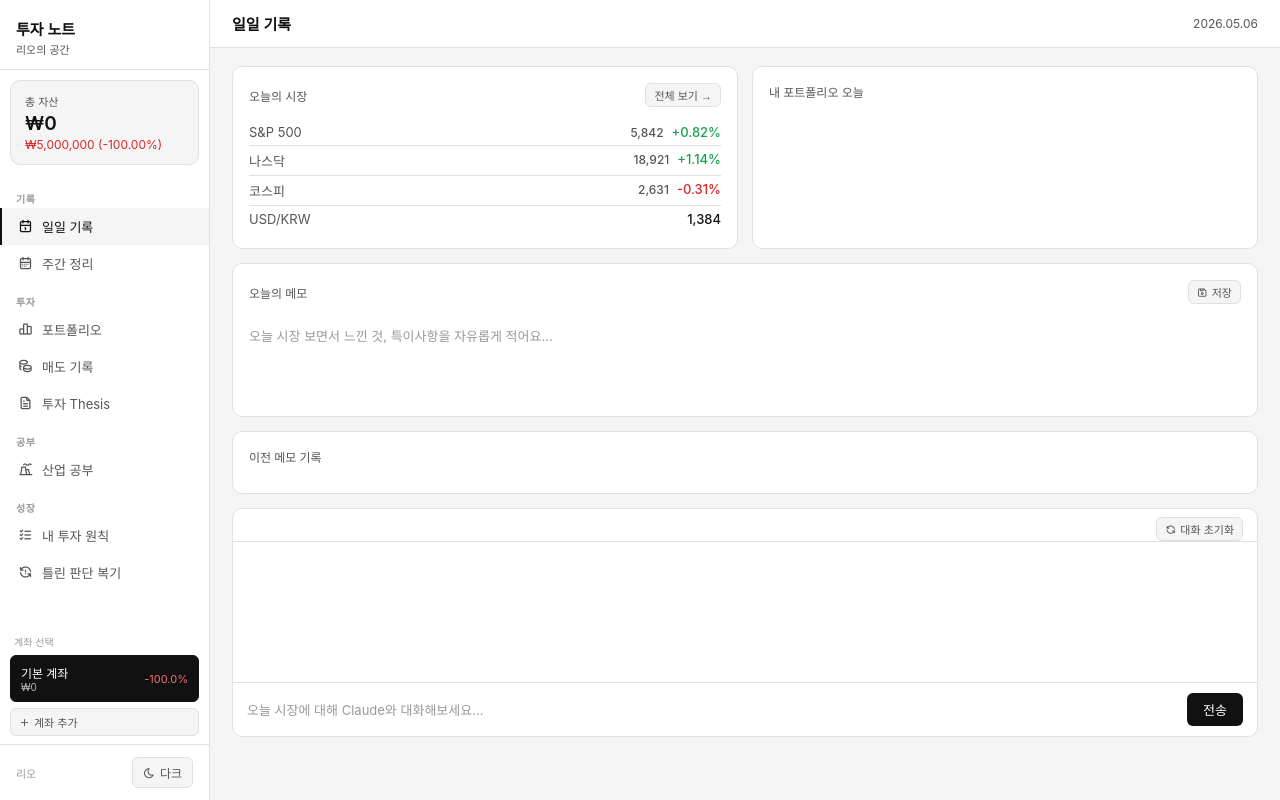
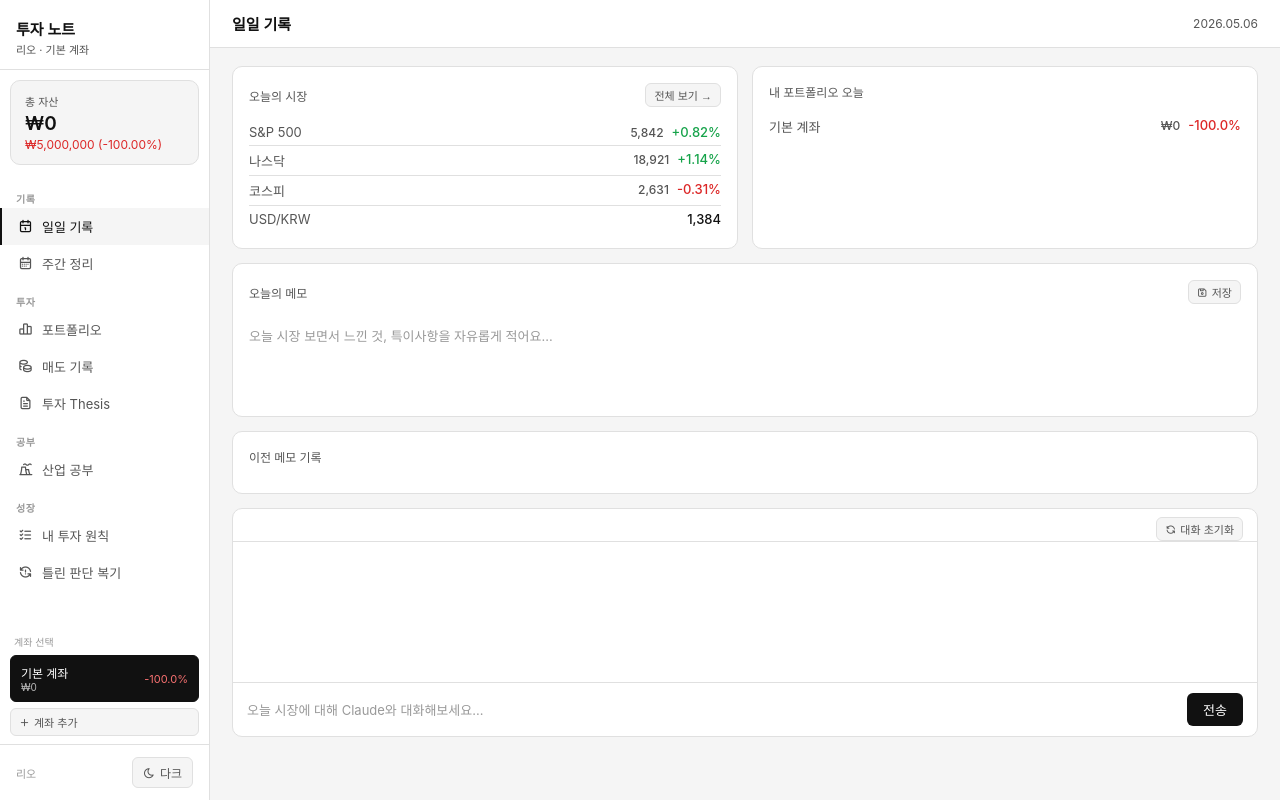
Before and after one commit to hyunseochu0717-sudo/invest-app, a website: page public/index.html in a window 1280 px wide. Drawn offline with Linux system fonts and the light colour scheme.

Commit message:
fix account name error

```diff
--- a/public/index.html
+++ b/public/index.html
@@ -197,7 +197,7 @@ textarea,input[type=text],input[type=number],select{font-family:inherit;}
 <div id="sidebar">
   <div class="sb-header">
     <h1>투자 노트</h1>
-    <p>리오의 공간</p>
+    <p>리오 · <span id="sb-account-name">기본 계좌</span></p>
   </div>
   <div class="sb-asset">
     <div class="label">총 자산</div>
@@ -760,12 +760,15 @@ function updateSeedDisplay() {
   const profit = totalEval - acc.seed;
   const retPct = acc.seed > 0 ? (profit / acc.seed * 100).toFixed(2) : "0.00";
   const sign = profit >= 0 ? "+" : "";
-  const posNeg = profit >= 0 ? "pos" : "neg";
-  document.getElementById("sb-total").textContent = "₩" + Math.round(totalEval).toLocaleString();
-  const retEl = document.getElementById("sb-ret");
-  retEl.textContent = `${sign}₩${Math.round(Math.abs(profit)).toLocaleString()} (${sign}${retPct}%)`;
-  retEl.style.color = profit >= 0 ? "var(--green)" : "var(--red)";
-  document.getElementById("sb-account-name").textContent = acc.name;
+  const sbTotal = document.getElementById("sb-total");
+  const sbRet = document.getElementById("sb-ret");
+  const sbName = document.getElementById("sb-account-name");
+  if (sbTotal) sbTotal.textContent = "₩" + Math.round(totalEval).toLocaleString();
+  if (sbRet) {
+    sbRet.textContent = `${sign}₩${Math.round(Math.abs(profit)).toLocaleString()} (${sign}${retPct}%)`;
+    sbRet.style.color = profit >= 0 ? "var(--green)" : "var(--red)";
+  }
+  if (sbName) sbName.textContent = acc.name;
 }
 
 function renderAll() {
```
